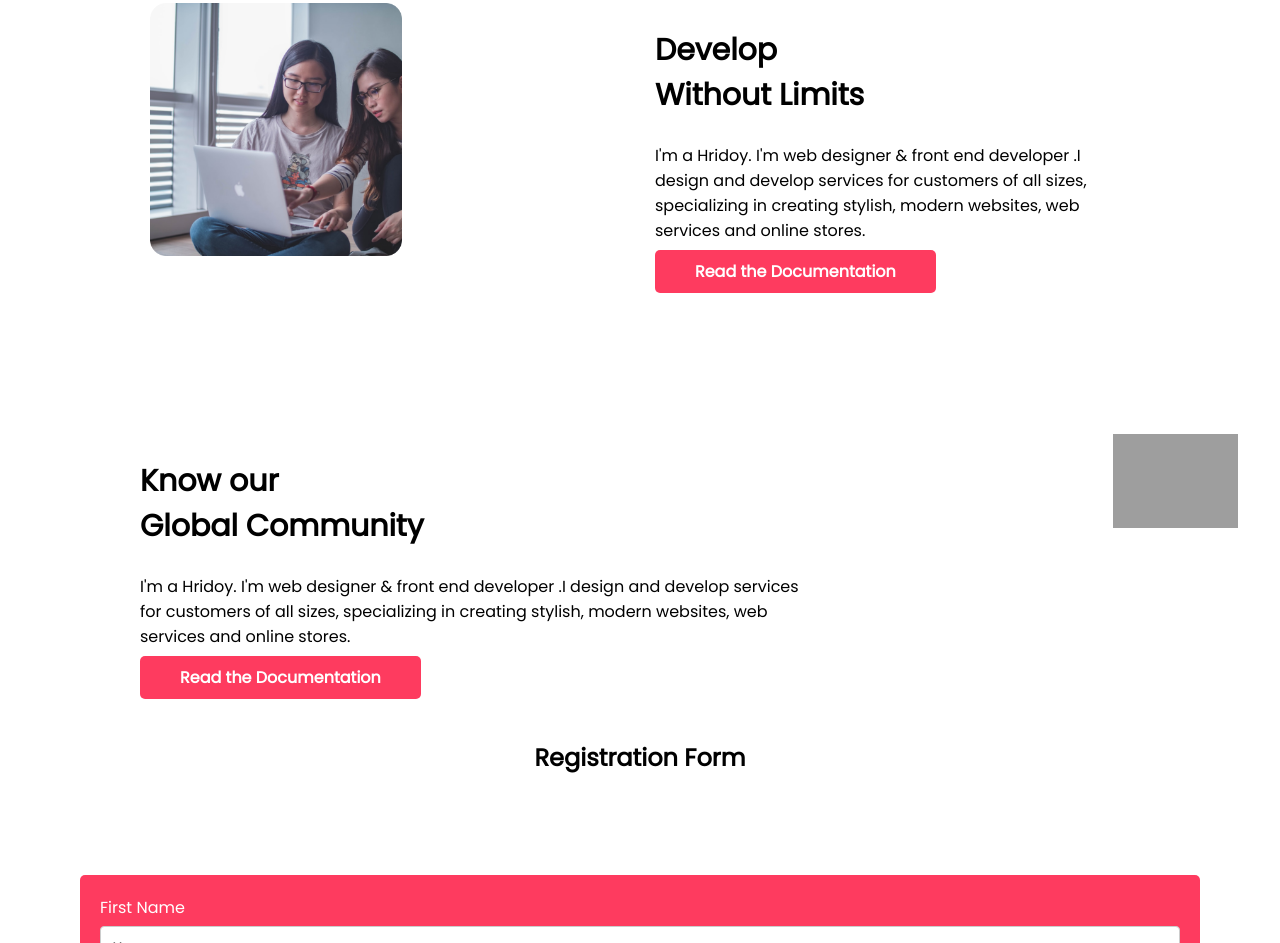
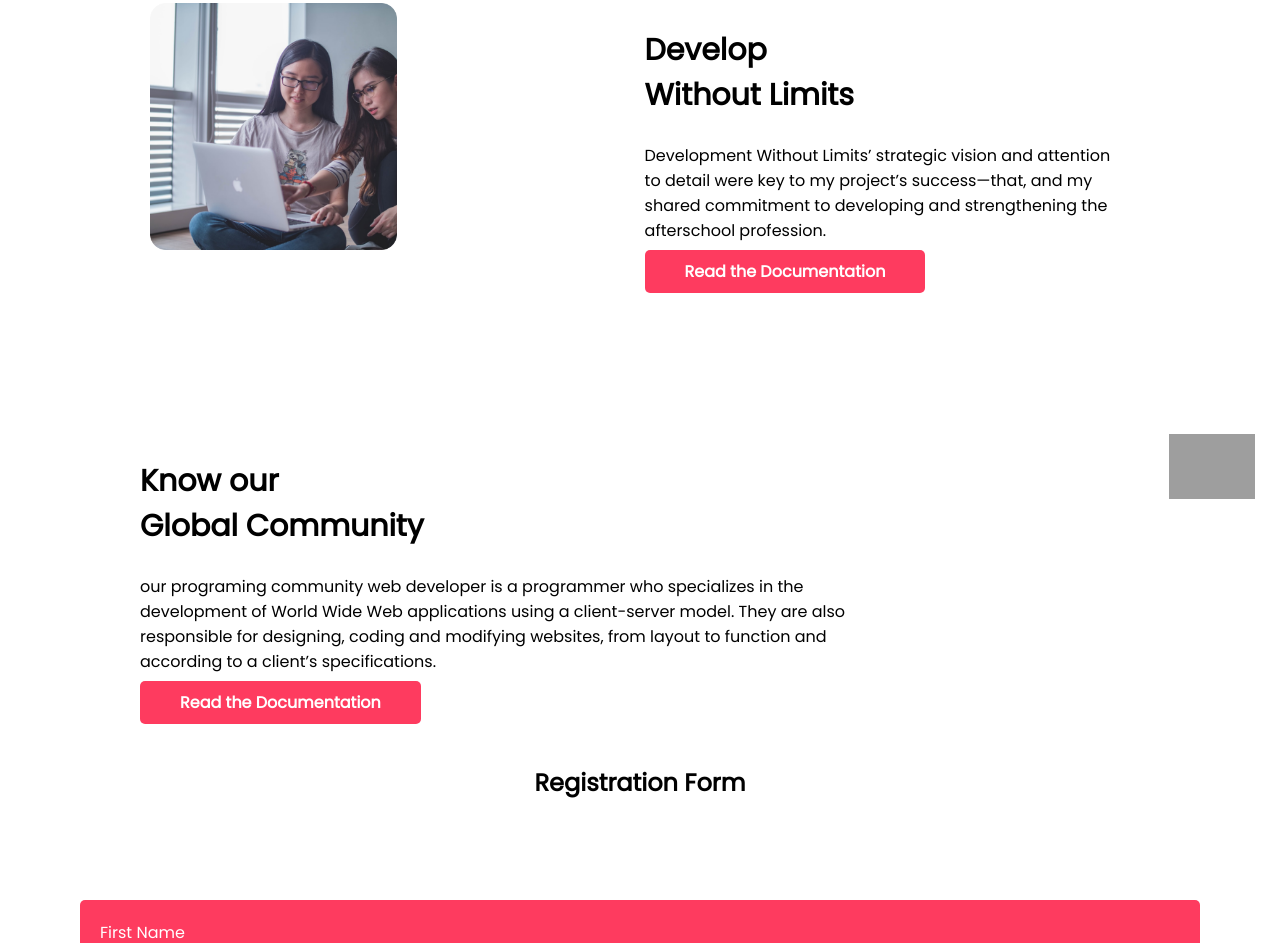
Before and after one commit to HridoyDev/mission-22-portfoilo, a plain HTML site: page index.html in a window 1280 px wide. Shown: the part 1086-2029 px from the top of the page. Drawn offline with Linux system fonts and the light colour scheme; grey boxes are pictures that could not be loaded.

Commit message:
body added

```diff
--- a/index.html
+++ b/index.html
@@ -84,8 +84,8 @@
 
         <div class="content">
             <h2 class="heading-font-size"> Develop<br>Without Limits</h2>
-            <p> I'm a Hridoy. I'm web designer & front end developer .I design and develop services for customers of all
-                sizes, specializing in creating stylish, modern websites, web services and online stores.</p>
+            <p> Development Without Limits’ strategic vision and attention to detail were key to my project’s
+                success—that, and my shared commitment to developing and strengthening the afterschool profession.</p>
             <a class="link-button" target="_blank" href="https://www.google.com">Read the Documentation</a>
 
         </div>
@@ -99,8 +99,9 @@
     <section class=" third-home">
         <div class="content-2">
             <h2 class="heading-font-size">Know our<br>Global Community</h2>
-            <p> I'm a Hridoy. I'm web designer & front end developer .I design and develop services for customers of all
-                sizes, specializing in creating stylish, modern websites, web services and online stores.</p>
+            <p> our programing community web developer is a programmer who specializes in the development of World Wide
+                Web applications using a client-server model. They are also responsible for designing, coding and
+                modifying websites, from layout to function and according to a client’s specifications.</p>
             <a class="link-button" target="_blank" href="https://www.google.com">Read the Documentation</a>
 
         </div>
```
